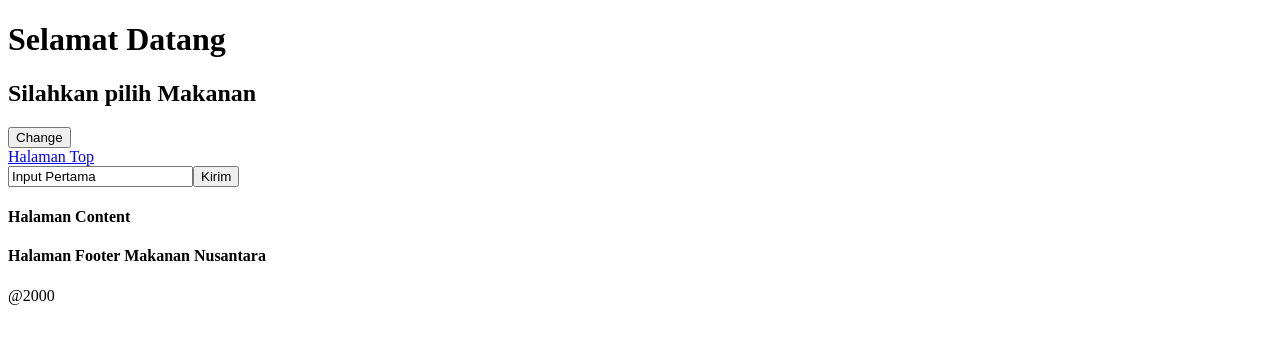
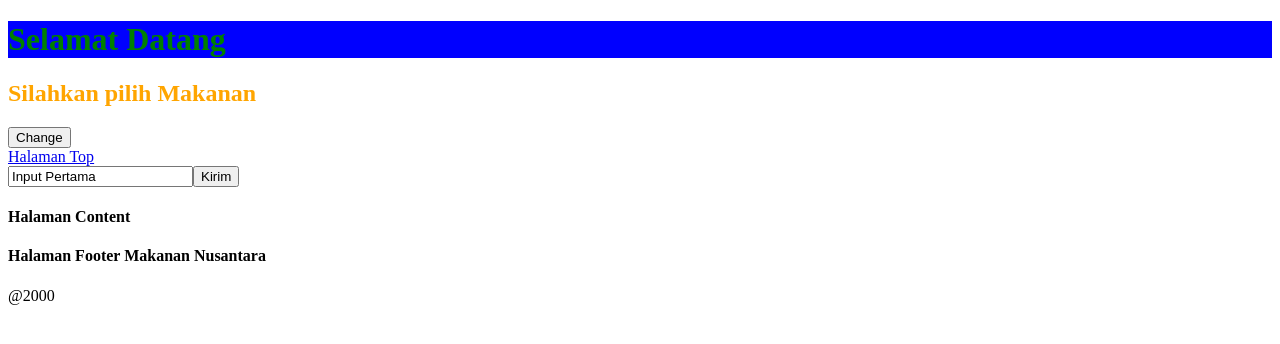
Before and after one commit to ilyasmuhlisin/Basic-Reactjs, a React (Create React App) app in the folder component-react/: page / in a window 1280 px wide. Shown: the top 344 px of the page. Built offline with nearby package versions, Linux system fonts and the light colour scheme.

Commit message:
penggunaan css didalam react

```diff
--- a/component-react/src/component/Header.js
+++ b/component-react/src/component/Header.js
@@ -1,4 +1,10 @@
 import React, { Component } from "react";
+import "./header.css";
+//css internal
+// const judul = {
+//   color : "orange",
+//   backgroundColor: "yellow"
+// }
 
 //handleevent menggunakan class
 class Header extends Component {
@@ -44,8 +50,11 @@ class Header extends Component {
         {this.state.statusRendering === true ? (
           // jika lebih dari 1 element bungkus dengan div
           <div>
-            <h1>Selamat Datang</h1>
-            <h2>Silahkan pilih Makanan</h2>
+            {/* css inline penulisan digabung*/}
+            <h1 style={{ color: "green", backgroundColor: "blue" }}>
+              Selamat Datang
+            </h1>
+            <h2 id="judul-kedua">Silahkan pilih Makanan</h2>
           </div>
         ) : (
           <h1>Selamat Tinggal</h1>
--- /dev/null
+++ b/component-react/src/component/header.css
@@ -0,0 +1,3 @@
+#judul-kedua {
+    color: orange;
+}
```
